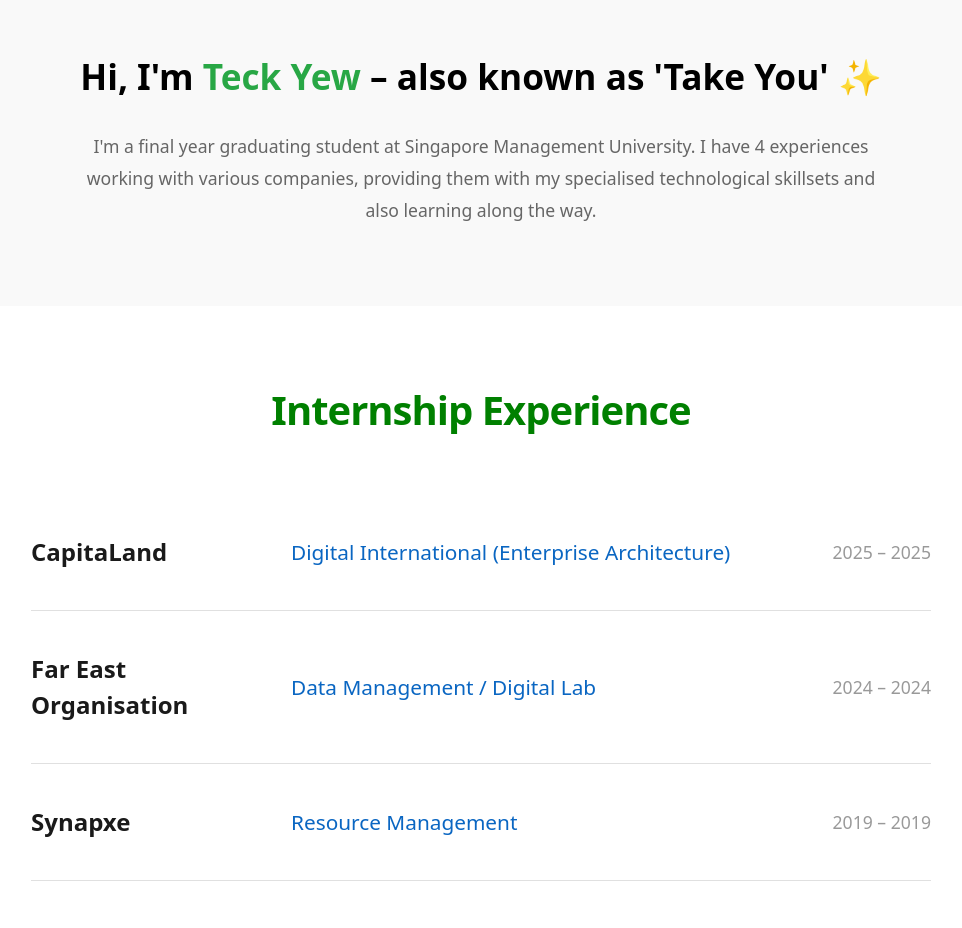
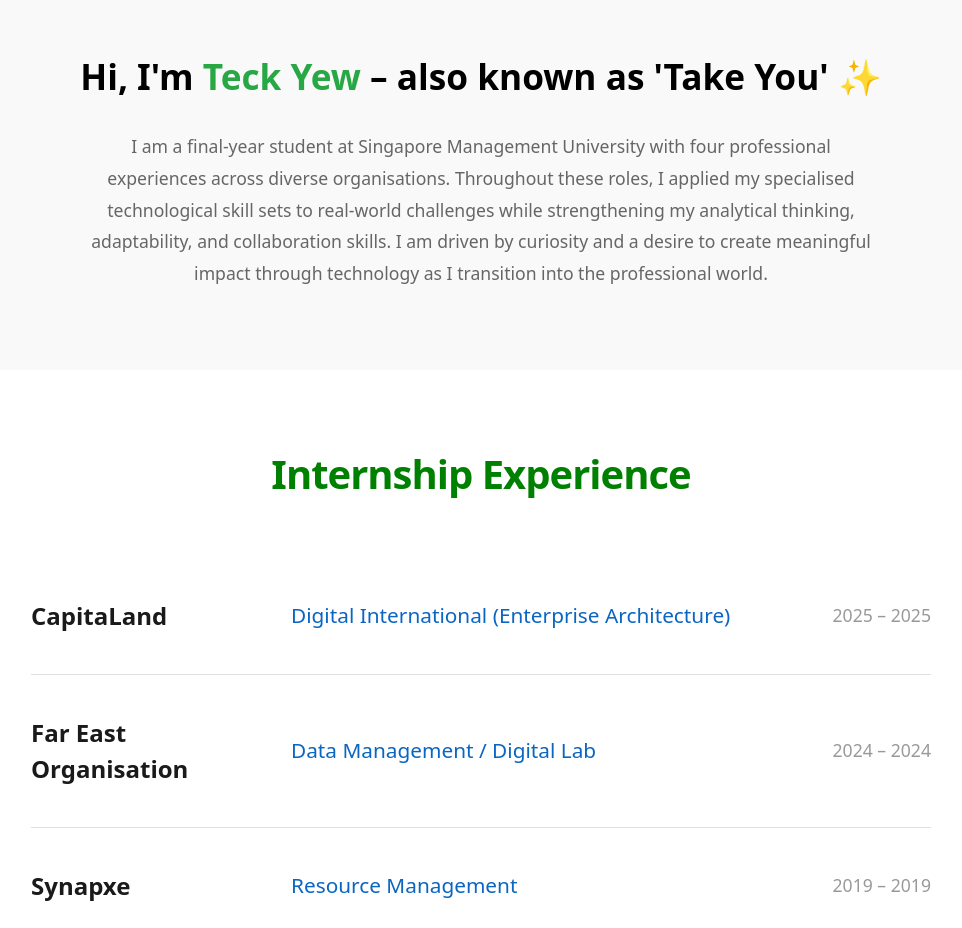
Before and after one commit to TeckYew/TeckYew.github.io, a Vue app: page /about in a window 1280 px wide. Shown: the part 820-1748 px from the top of the page, without its empty margins (159-1121 px from the left). Built offline with nearby package versions, Linux system fonts and the light colour scheme; no server answers; the database is empty; what vue-sweetalert2 would draw is missing.

Commit message:
Update about me description with enhanced version

```diff
--- a/src/views/AboutMeView.vue
+++ b/src/views/AboutMeView.vue
@@ -17,7 +17,7 @@
     <div class="about-me-description-container">
       <div class="about-me-description-content">
         <h2 class="about-me-title">Hi, I'm <span class="name-highlight">Teck Yew</span> – also known as 'Take You' ✨</h2>
-        <p class="about-me-description">I'm a final year graduating student at Singapore Management University. I have 4 experiences working with various companies, providing them with my specialised technological skillsets and also learning along the way.</p>
+        <p class="about-me-description">I am a final-year student at Singapore Management University with four professional experiences across diverse organisations. Throughout these roles, I applied my specialised technological skill sets to real-world challenges while strengthening my analytical thinking, adaptability, and collaboration skills. I am driven by curiosity and a desire to create meaningful impact through technology as I transition into the professional world.</p>
       </div>
     </div>
 
```
